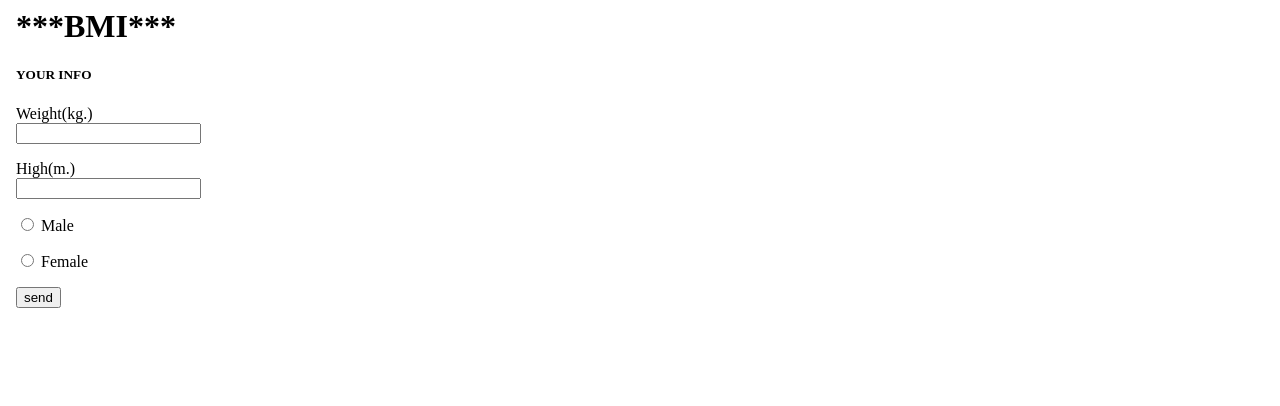
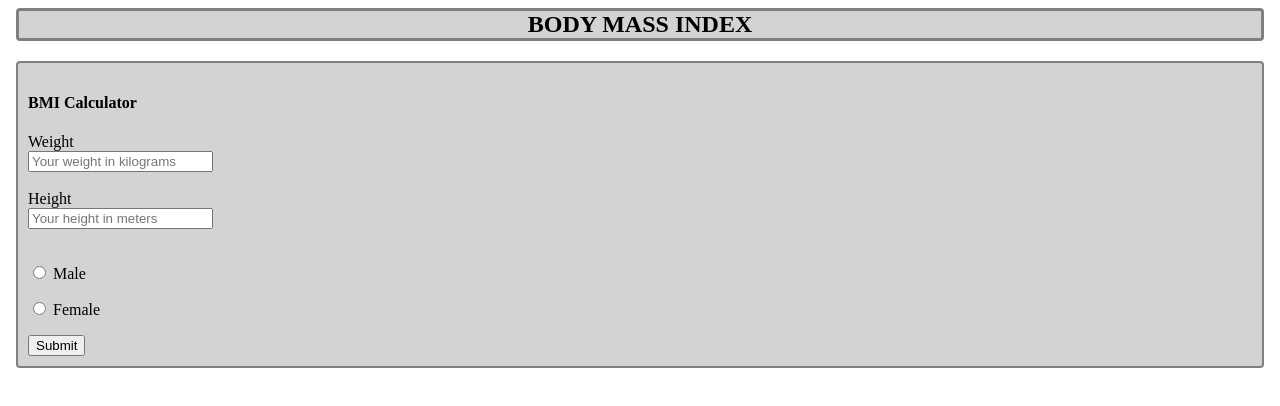
Before and after one commit to ice4th/angular-bmitest, an Angular app: page / in a window 1280 px wide. Shown: the top 406 px of the page. Built offline with nearby package versions, Linux system fonts and the light colour scheme.

Commit message:
2 files modified

```diff
--- a/src/app/app.component.css
+++ b/src/app/app.component.css
@@ -1,10 +1,14 @@
 
-.h1{
-border : 3px solid #7f8c8d;
+h2{
+border : 3px solid grey ;
+background-color: lightgray;
+text-align: center;
+border-radius: 4px;
 }
-.h5{
- border : 3px solid red;
+
+form{
+  border: 2px solid grey;
+  background-color: lightgray;
+  border-radius: 4px;
+  padding: 10px
 }
-.form{
-  border: 1px solid black;
-}
--- a/src/app/app.component.html
+++ b/src/app/app.component.html
@@ -1,26 +1,24 @@
 <html>
 <head>
-  <title>BMI by ice</title>
+  <title>BMI</title>
 </head>
 <body>
-  <h1>***BMI***</h1>
-  <h5> YOUR INFO </h5>
-  <form class="YOUR_BMI">
-    <p><label>Weight(kg.)</label><br>
-    <input class="bmi-input" type="text">
-    </p>
+  <h2>BODY MASS INDEX</h2>
 
-    <p>
-    <label>High(m.)</label><br>
-    <input class="bmi-input" type="text">
-    <p>
+  <form>
+    <h4>BMI Calculator</h4>
+    <label>Weight</label><br>
+    <input id="weight" type="text" placeholder="Your weight in kilograms" />
+    <br />
+    <br />
+    <label>Height</label><br>
+    <input id="height" type="text" placeholder="Your height in meters" />
+    <br />
+    <br />
     <p><input type="radio"> Male</p>
     <p><input type="radio"> Female</p>
+    <input class = "submit" type="button"  value="Submit" onclick="bmi()" />
   </form>
-
-  <button>
-    send
-  </button>
 </body>
 
 </html>
```
